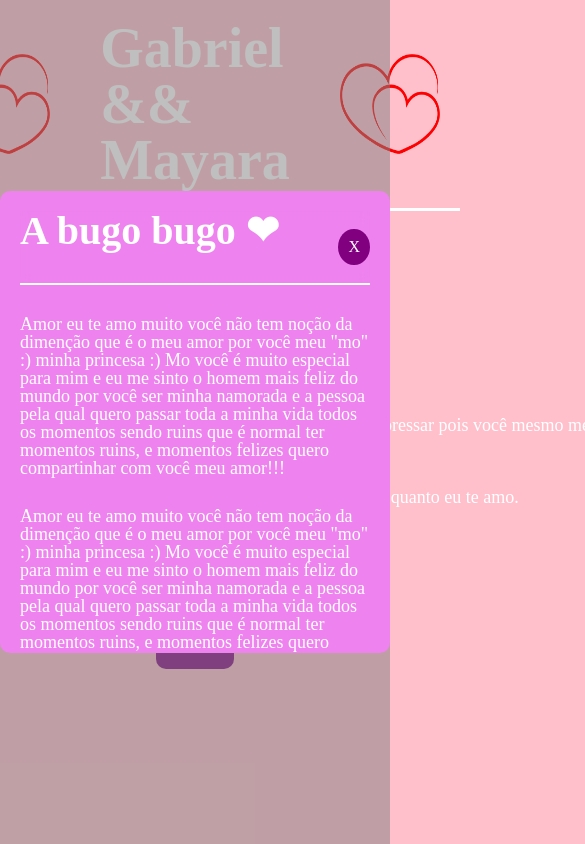
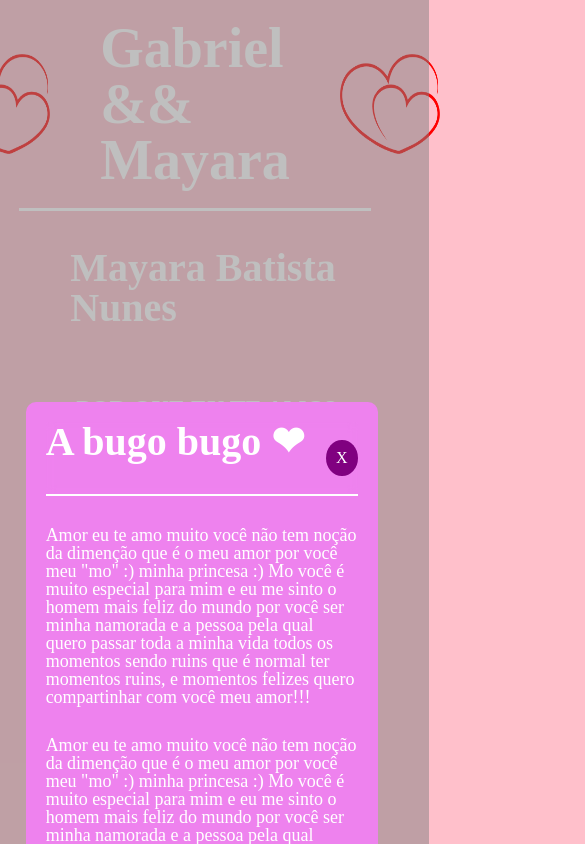
Before and after one commit to Reydroid/Repositorio_Gabriel, a plain HTML site: page index.html in a window 390 px wide. Both pictures are taken after a click on the button "Aperte Aqui!". Shown: the top 844 px of the page, 585 px wide, since content can reach past the window. Drawn offline with Linux system fonts and the light colour scheme.

Commit message:
Mobile Adaptation

```diff
--- a/Style/index.css
+++ b/Style/index.css
@@ -63,10 +63,10 @@ body {
   display: flex;
   justify-content: center;
   align-items: center;
-    margin-top: 40px
+  margin-top: 40px;
 }
 
-.footer__container>button {
+.footer__container > button {
   background-color: red;
   color: white;
   border: none;
@@ -77,11 +77,11 @@ body {
   cursor: pointer;
 }
 
-.footer__container>button:hover {
+.footer__container > button:hover {
   background-color: rgb(243, 62, 137);
 }
 
-.footer__container>button:focus {
+.footer__container > button:focus {
   background-color: purple;
 }
 
@@ -151,7 +151,7 @@ body {
   backdrop-filter: blur(5px);
 }
 
-.modal__container--header>span {
+.modal__container--header > span {
   color: white;
   background-color: purple;
   padding: 10px;
@@ -159,11 +159,29 @@ body {
   cursor: pointer;
 }
 
-
-/*
-  .header__container
-  .article__containe
-  .footer__container
-
-  body { background-color: rgb(177, 140, 147)}
-  */
+@media (max-width: 425px) {
+  .header__container {
+    width: 80%;
+    max-width: 99%;
+  }
+  .article__container {
+    width: 70%;
+    max-width: 99%;
+    justify-content: center;
+    align-items: center;
+    flex-direction: column;
+    margin-left: 18vw;
+  }
+  .footer__container > button {
+    width: 40vw;
+    max-width: 99%;
+  }
+  .modal {
+    height: 200vh;
+    width: 110%;
+  }
+  .modal__container {
+    width: 80vw;
+    margin-right: 6%;
+  }
+}
```
Lines whose indentation alone changed are shown as unchanged.
